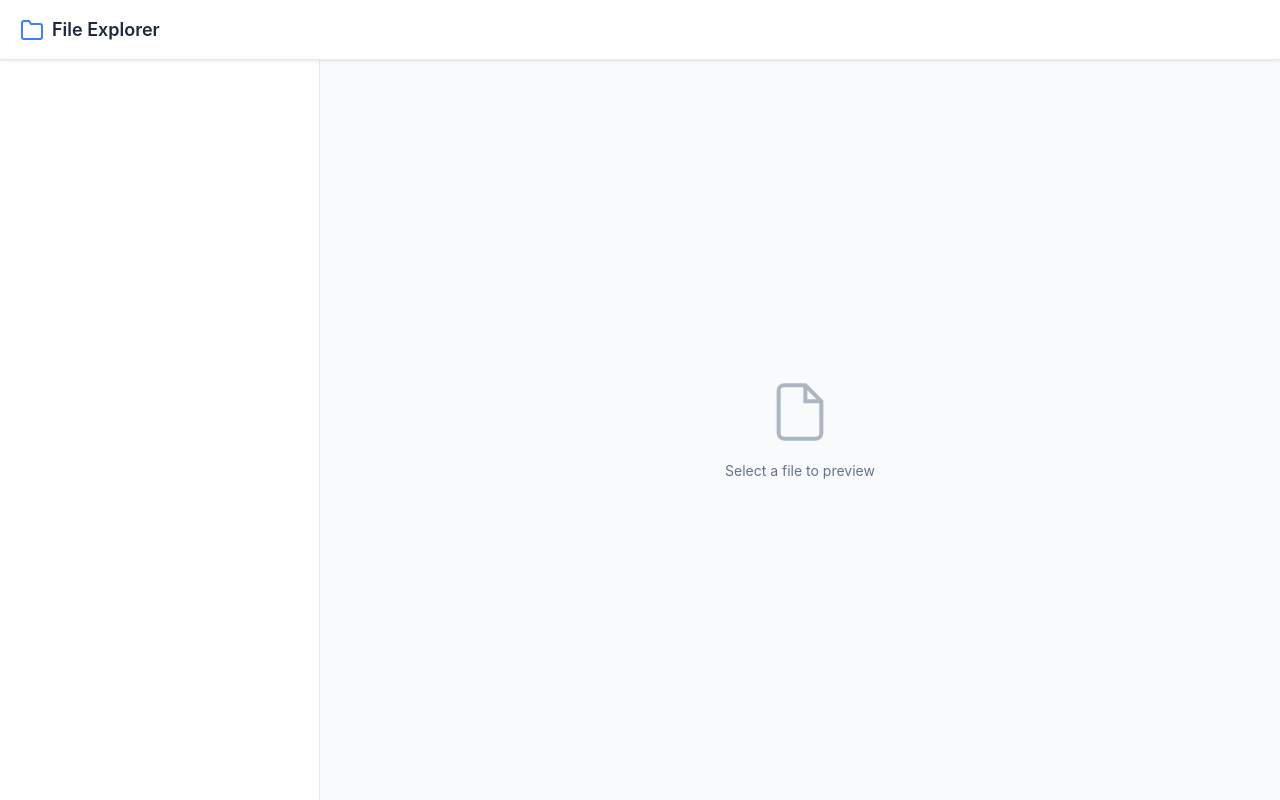
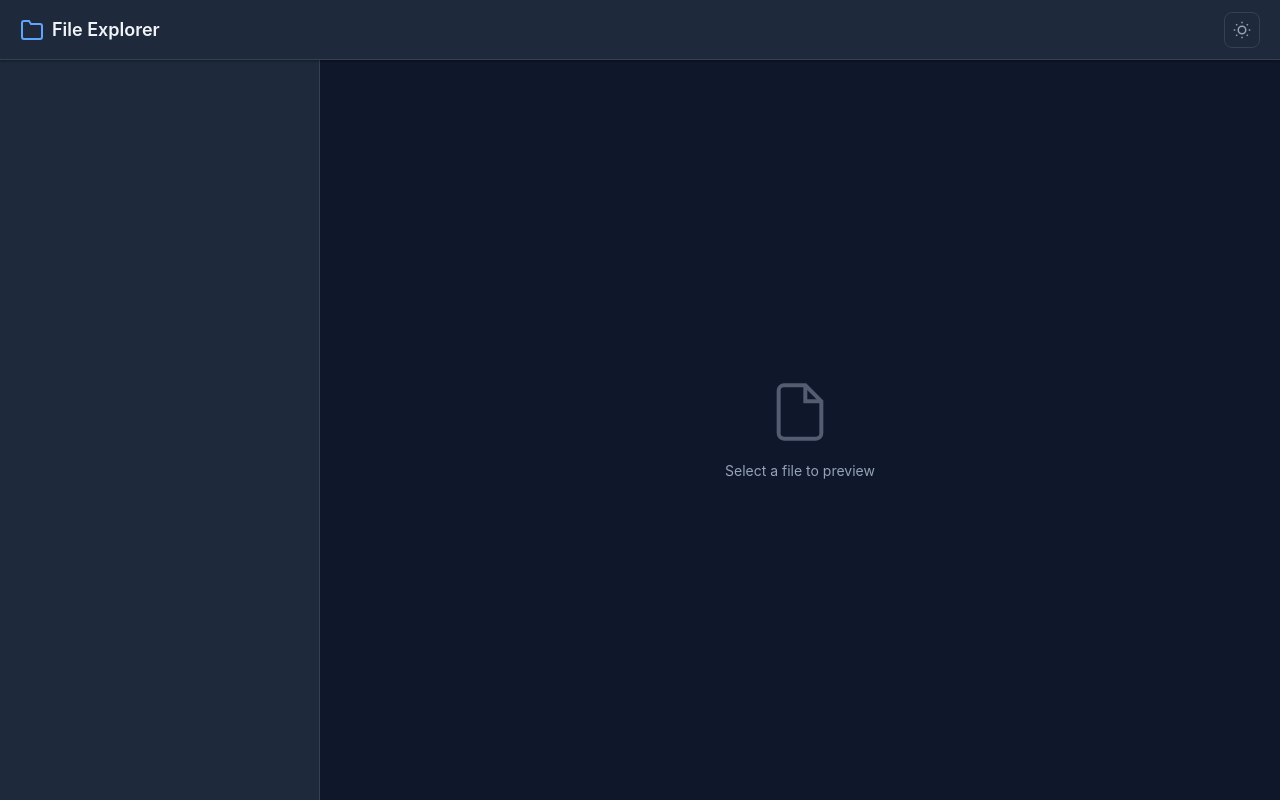
Before and after one commit to etdofreshai/file-explorer-typescript, a website built with Vite: page index.html in a window 1280 px wide. Built offline with nearby package versions, Linux system fonts and the light colour scheme; files whose address does not match are found by name.

Commit message:
feat: dark/light mode toggle + fix ESM require() error
- Add dark/light mode toggle button in header (sun/moon icons)
  - Defaults to dark mode on first load
  - Persists user preference in localStorage (key: file-explorer-theme)
  - CSS variables for both themes with accessible contrast
  - Fixes hardcoded #eff6ff and rgba(255,255,255,0.8) to use CSS vars

- Fix ReferenceError: require is not defined in dist/server/routes/browse.js
  - Root cause: require('fs').createReadStream() in ESM module context
  - Fix: add import { createReadStream } from 'fs' and use it directly
  - Text/image/audio preview streaming unaffected

- README: document dark mode feature, mark [x] in future enhancements

All 28 tests pass; production build clean.

```diff
--- a/index.html
+++ b/index.html
@@ -1,5 +1,5 @@
 <!DOCTYPE html>
-<html lang="en">
+<html lang="en" data-theme="dark">
 <head>
   <meta charset="UTF-8">
   <meta name="viewport" content="width=device-width, initial-scale=1.0">
@@ -21,6 +21,29 @@
         <div class="breadcrumb" id="breadcrumb">
           <!-- Populated by JS -->
         </div>
+        <button
+          class="theme-toggle"
+          id="theme-toggle"
+          aria-label="Toggle light/dark mode"
+          title="Toggle light/dark mode"
+        >
+          <!-- Sun icon (shown in dark mode) -->
+          <svg id="icon-sun" viewBox="0 0 24 24" fill="none" stroke="currentColor" stroke-width="2" style="display:none">
+            <circle cx="12" cy="12" r="5"/>
+            <line x1="12" y1="1" x2="12" y2="3"/>
+            <line x1="12" y1="21" x2="12" y2="23"/>
+            <line x1="4.22" y1="4.22" x2="5.64" y2="5.64"/>
+            <line x1="18.36" y1="18.36" x2="19.78" y2="19.78"/>
+            <line x1="1" y1="12" x2="3" y2="12"/>
+            <line x1="21" y1="12" x2="23" y2="12"/>
+            <line x1="4.22" y1="19.78" x2="5.64" y2="18.36"/>
+            <line x1="18.36" y1="5.64" x2="19.78" y2="4.22"/>
+          </svg>
+          <!-- Moon icon (shown in light mode) -->
+          <svg id="icon-moon" viewBox="0 0 24 24" fill="none" stroke="currentColor" stroke-width="2">
+            <path d="M21 12.79A9 9 0 1 1 11.21 3 7 7 0 0 0 21 12.79z"/>
+          </svg>
+        </button>
       </div>
     </header>
 
--- a/src/client/main.ts
+++ b/src/client/main.ts
@@ -1,4 +1,43 @@
 import { FileExplorer } from './FileExplorer.js';
+
+// ── Theme ────────────────────────────────────────────────────────────────────
+
+const THEME_KEY = 'file-explorer-theme';
+type Theme = 'light' | 'dark';
+
+function applyTheme(theme: Theme) {
+  document.documentElement.setAttribute('data-theme', theme);
+
+  const sunIcon  = document.getElementById('icon-sun');
+  const moonIcon = document.getElementById('icon-moon');
+
+  if (sunIcon && moonIcon) {
+    // In dark mode show the sun (click → go light); in light mode show the moon (click → go dark)
+    sunIcon.style.display  = theme === 'dark'  ? '' : 'none';
+    moonIcon.style.display = theme === 'light' ? '' : 'none';
+  }
+}
+
+function initTheme() {
+  const saved = localStorage.getItem(THEME_KEY) as Theme | null;
+  // Default to dark on first visit
+  const theme: Theme = saved === 'light' ? 'light' : 'dark';
+  applyTheme(theme);
+}
+
+function toggleTheme() {
+  const current = document.documentElement.getAttribute('data-theme') as Theme;
+  const next: Theme = current === 'dark' ? 'light' : 'dark';
+  localStorage.setItem(THEME_KEY, next);
+  applyTheme(next);
+}
+
+// Apply theme before first paint
+initTheme();
+
+document.getElementById('theme-toggle')?.addEventListener('click', toggleTheme);
+
+// ── App ──────────────────────────────────────────────────────────────────────
 
 // Initialize the file explorer
 const explorer = new FileExplorer();
@@ -6,7 +45,8 @@ const explorer = new FileExplorer();
 // Expose for debugging
 (window as any).explorer = explorer;
 
-// Global error handler
+// ── Error helpers ─────────────────────────────────────────────────────────────
+
 function showError(message: string) {
   const toast = document.getElementById('error-toast');
   const messageEl = document.getElementById('error-message');
--- a/src/client/styles.css
+++ b/src/client/styles.css
@@ -16,11 +16,27 @@
   --error: #ef4444;
   --success: #22c55e;
   --warning: #f59e0b;
+  --selected-bg: #eff6ff;
+  --loading-bg: rgba(255, 255, 255, 0.8);
   --sidebar-width: 320px;
   --header-height: 60px;
   --radius: 8px;
   --shadow: 0 1px 3px rgba(0, 0, 0, 0.1);
   --shadow-lg: 0 4px 6px rgba(0, 0, 0, 0.1);
+}
+
+[data-theme="dark"] {
+  --primary: #60a5fa;
+  --primary-dark: #3b82f6;
+  --bg: #0f172a;
+  --surface: #1e293b;
+  --border: #334155;
+  --text: #f1f5f9;
+  --text-secondary: #94a3b8;
+  --selected-bg: #1e3a5f;
+  --loading-bg: rgba(15, 23, 42, 0.85);
+  --shadow: 0 1px 3px rgba(0, 0, 0, 0.4);
+  --shadow-lg: 0 4px 6px rgba(0, 0, 0, 0.4);
 }
 
 html, body {
@@ -164,7 +180,7 @@ html, body {
 }
 
 .file-item.selected {
-  background: #eff6ff;
+  background: var(--selected-bg);
   border-left: 3px solid var(--primary);
   padding-left: 13px;
 }
@@ -358,7 +374,7 @@ html, body {
 .loading-overlay {
   position: fixed;
   inset: 0;
-  background: rgba(255, 255, 255, 0.8);
+  background: var(--loading-bg);
   display: none;
   align-items: center;
   justify-content: center;
@@ -482,6 +498,35 @@ html, body {
   }
 }
 
+/* Theme Toggle */
+.theme-toggle {
+  display: flex;
+  align-items: center;
+  justify-content: center;
+  width: 36px;
+  height: 36px;
+  padding: 0;
+  border: 1px solid var(--border);
+  border-radius: var(--radius);
+  background: var(--surface);
+  color: var(--text-secondary);
+  cursor: pointer;
+  flex-shrink: 0;
+  transition: background 0.15s ease, color 0.15s ease, border-color 0.15s ease;
+}
+
+.theme-toggle:hover {
+  background: var(--bg);
+  color: var(--text);
+  border-color: var(--primary);
+}
+
+.theme-toggle svg {
+  width: 18px;
+  height: 18px;
+  pointer-events: none;
+}
+
 /* Scrollbar styling */
 ::-webkit-scrollbar {
   width: 8px;
--- a/src/server/routes/browse.ts
+++ b/src/server/routes/browse.ts
@@ -1,5 +1,6 @@
 import { Router, Request, Response, NextFunction } from 'express';
 import fs from 'fs/promises';
+import { createReadStream } from 'fs';
 import path from 'path';
 import mime from 'mime-types';
 import { sanitizePath, isPathWithinRoot } from '../utils/pathUtils.js';
@@ -100,8 +101,8 @@ router.get('/file', async (req: Request, res: Response, next: NextFunction) => {
     res.setHeader('Content-Disposition', `${disposition}; filename="${path.basename(fullPath)}"`);
     res.setHeader('Content-Length', fileSize);
 
-    // Stream the file
-    const fileStream = require('fs').createReadStream(fullPath);
+    // Stream the file (ESM-safe — no require())
+    const fileStream = createReadStream(fullPath);
     fileStream.pipe(res);
   } catch (error) {
     next(error);
```
Also changed, not shown: README.md.
